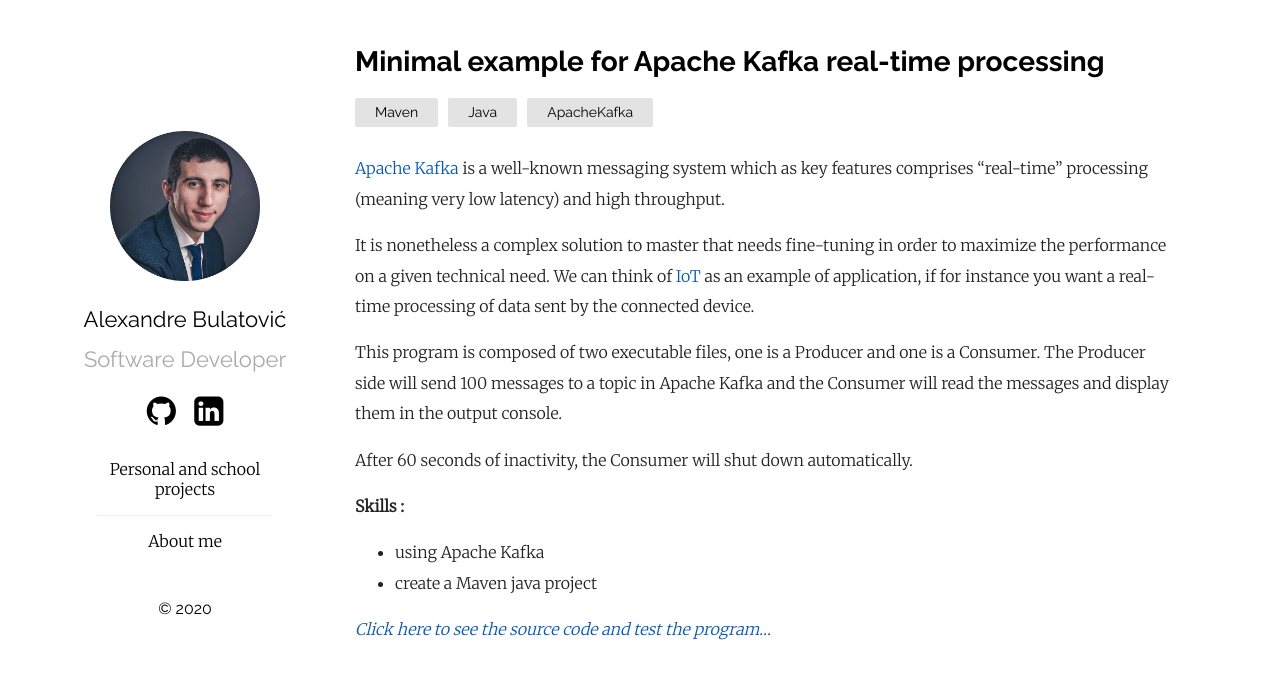
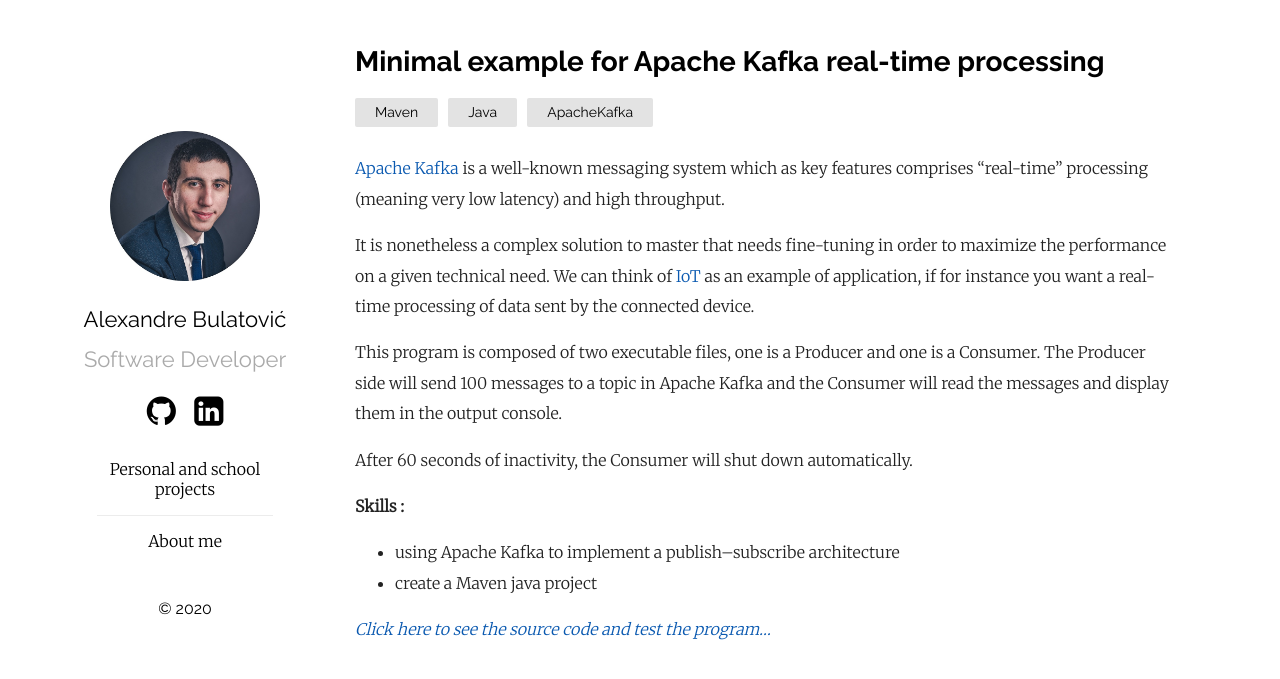
Before and after one commit to alexandrebulatovic/alexandrebulatovic.github.io, a Jekyll site: the page built from _post/apache-kafka-small-working-example.md, in a window 1280 px wide. Shown: the top 679 px of the page. Built offline with Jekyll 4.4.1, drawn with Linux system fonts in a browser that asks for light colours.

Commit message:
Ajout info complémentaire Skills pour projet apache kafka

```diff
--- a/_post/apache-kafka-small-working-example.md
+++ b/_post/apache-kafka-small-working-example.md
@@ -16,7 +16,8 @@ After 60 seconds of inactivity, the Consumer will shut down automatically.
 
 
 **Skills :**
-- using Apache Kafka
+- using Apache Kafka to implement a publish–subscribe architecture
 - create a Maven java project
 
+
 *[Click here to see the source code and test the program...](https://github.com/alexandrebulatovic/kafka-minimal-example)*
```
